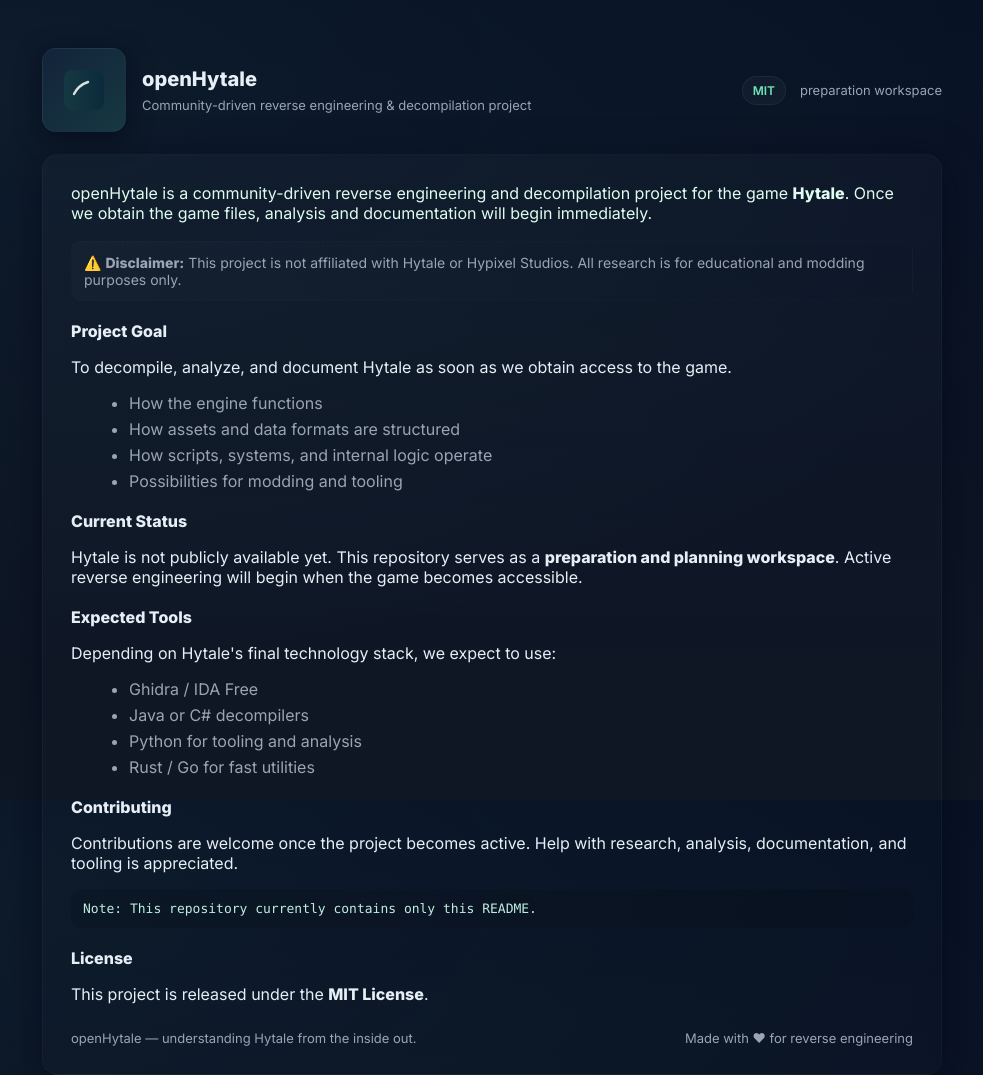
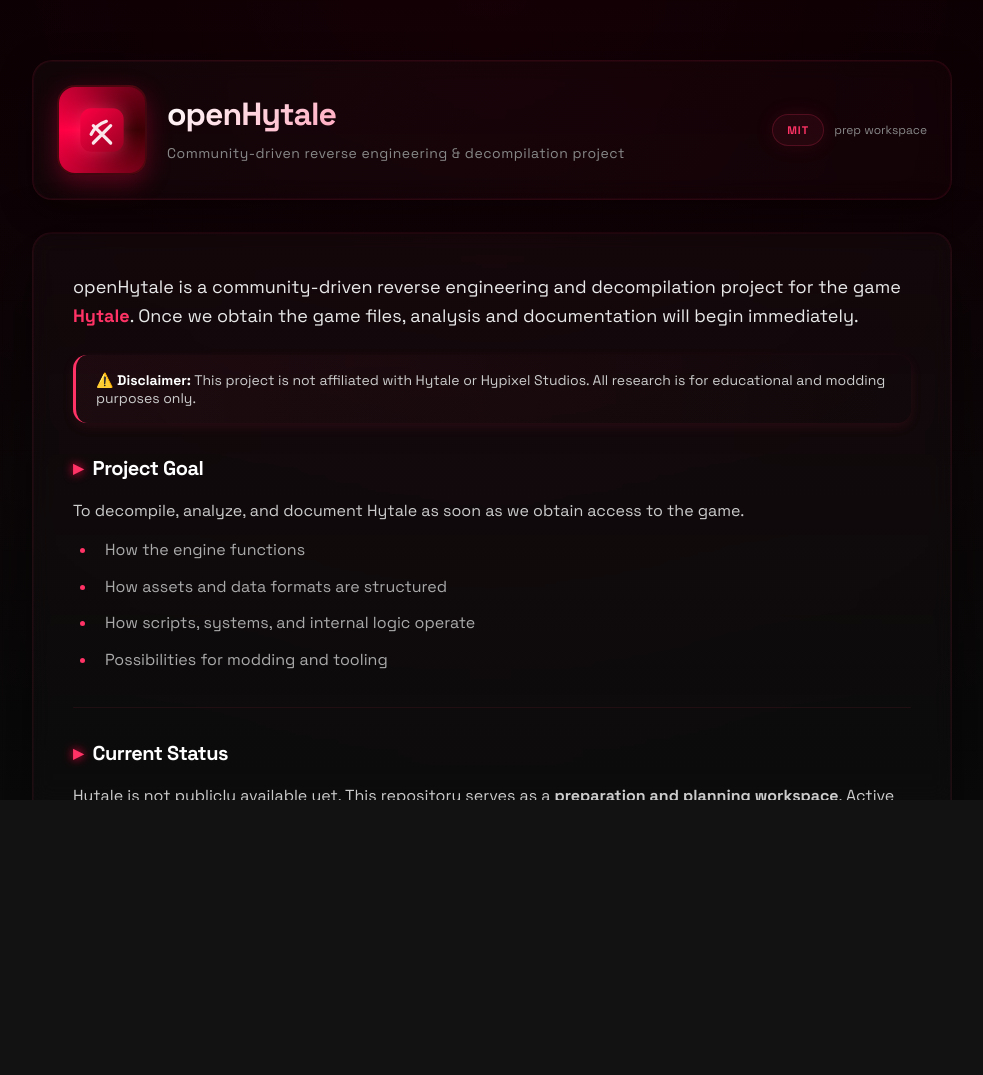
Before and after one commit to openHytaleProject/website, a plain HTML site: page index.html in a window 1280 px wide. Shown: the whole page, without its empty margins (148-1131 px from the left). After the commit the page ends 800 px from the top, so only its background shows below. Drawn offline with Linux system fonts and the light colour scheme.

Commit message:
Update index.html

```diff
--- a/index.html
+++ b/index.html
@@ -5,82 +5,182 @@
   <meta name="viewport" content="width=device-width,initial-scale=1" />
   <title>openHytale — README</title>
   <meta name="description" content="openHytale — community reverse-engineering project README" />
-  <link href="https://fonts.googleapis.com/css2?family=Inter:wght@300;400;600;800&display=swap" rel="stylesheet">
+  <link href="https://fonts.googleapis.com/css2?family=JetBrains+Mono:wght@400;600;800&family=Space+Grotesk:wght@400;600;700&display=swap" rel="stylesheet">
   <style>
     :root{
-      --bg:#0f1724; /* deep navy */
-      --card:#0b1220;
-      --muted:#9aa4b2;
-      --accent:#6ee7b7;
-      --glass: rgba(255,255,255,0.03);
-      --radius:16px;
+      --bg:#0a0a0a;
+      --card:#111111;
+      --muted:#888888;
+      --accent:#ff3366;
+      --accent-glow:#ff0044;
+      --glass: rgba(255,51,102,0.03);
+      --radius:20px;
       color-scheme: dark;
-      font-family: 'Inter', system-ui, -apple-system, 'Segoe UI', Roboto, 'Helvetica Neue', Arial;
+      font-family: 'Space Grotesk', system-ui, -apple-system, sans-serif;
     }
-    *{box-sizing:border-box}
-    html,body{height:100%}
+    *{box-sizing:border-box;margin:0;padding:0}
+    html,body{height:100%;overflow-x:hidden}
     body{
-      margin:0; background: radial-gradient(1200px 600px at 10% 10%, rgba(110,231,183,0.05), transparent),
-                linear-gradient(180deg, #071024 0%, var(--bg) 100%);
-      color:#e6eef6; -webkit-font-smoothing:antialiased; -moz-osx-font-smoothing:grayscale;
-      padding:48px; display:flex; align-items:flex-start; justify-content:center;
+      background: radial-gradient(ellipse 1400px 800px at 50% 0%, rgba(255,0,68,0.08), transparent),
+                  linear-gradient(180deg, #000000 0%, var(--bg) 100%);
+      color:#f5f5f5; -webkit-font-smoothing:antialiased; -moz-osx-font-smoothing:grayscale;
+      padding:60px 24px; display:flex; align-items:flex-start; justify-content:center;
+      position:relative;
     }
 
-    .wrapper{max-width:900px; width:100%}
+    /* Animated grid background */
+    body::before{
+      content:''; position:absolute; inset:0;
+      background-image:
+        linear-gradient(rgba(255,51,102,0.03) 1px, transparent 1px),
+        linear-gradient(90deg, rgba(255,51,102,0.03) 1px, transparent 1px);
+      background-size: 50px 50px;
+      pointer-events:none;
+      animation: grid-pulse 8s ease-in-out infinite;
+    }
+
+    @keyframes grid-pulse{
+      0%, 100%{opacity:0.3}
+      50%{opacity:0.1}
+    }
+
+    .wrapper{max-width:920px; width:100%; position:relative; z-index:1}
 
     header{
-      display:flex; gap:16px; align-items:center; margin-bottom:22px;
+      display:flex; gap:20px; align-items:center; margin-bottom:32px;
+      padding:24px; background: linear-gradient(135deg, rgba(255,255,255,0.02), rgba(255,51,102,0.02));
+      border-radius:var(--radius); border:1px solid rgba(255,51,102,0.1);
+      box-shadow: 0 8px 32px rgba(0,0,0,0.4), 0 0 0 1px rgba(255,51,102,0.05) inset;
+      backdrop-filter: blur(10px);
     }
+
     .logo{
-      width:84px; height:84px; border-radius:14px; background:linear-gradient(135deg,#13233a,#163842);
-      display:flex; align-items:center; justify-content:center; box-shadow: 0 6px 24px rgba(2,6,23,0.6);
-      flex-shrink:0; border:1px solid rgba(255,255,255,0.04);
+      width:90px; height:90px; border-radius:18px;
+      background:linear-gradient(135deg, #1a0000, #330000);
+      display:flex; align-items:center; justify-content:center;
+      box-shadow: 0 8px 24px rgba(255,0,68,0.3), 0 0 40px rgba(255,0,68,0.15) inset;
+      flex-shrink:0; border:2px solid rgba(255,51,102,0.15);
+      position:relative; overflow:hidden;
     }
-    .logo h1{margin:0; font-size:28px; letter-spacing:-1px}
 
-    .title h2{margin:0; font-weight:800; font-size:20px}
-    .title p{margin:6px 0 0; color:var(--muted); font-size:13px}
+    .logo::before{
+      content:''; position:absolute; inset:-50%;
+      background: conic-gradient(from 0deg, transparent, var(--accent-glow), transparent);
+      animation: logo-spin 4s linear infinite;
+    }
+
+    @keyframes logo-spin{
+      to{transform:rotate(360deg)}
+    }
+
+    .logo svg{position:relative; z-index:2; filter: drop-shadow(0 0 8px rgba(255,51,102,0.5))}
+
+    .title h2{
+      margin:0; font-weight:800; font-size:32px;
+      background: linear-gradient(135deg, #ffffff, var(--accent));
+      -webkit-background-clip: text; -webkit-text-fill-color: transparent;
+      background-clip: text; letter-spacing:-1px;
+    }
+    .title p{margin:8px 0 0; color:var(--muted); font-size:14px; letter-spacing:0.5px}
+
+    .header-badges{
+      margin-left:auto; display:flex; gap:10px; align-items:center; flex-wrap:wrap;
+    }
+
+    .badge{
+      display:inline-block; background:rgba(255,51,102,0.08); padding:8px 14px;
+      border-radius:999px; font-weight:700; color:var(--accent); font-size:11px;
+      border:1px solid rgba(255,51,102,0.2); text-transform:uppercase; letter-spacing:1px;
+      box-shadow: 0 0 20px rgba(255,51,102,0.1);
+    }
 
     main{
-      background: linear-gradient(180deg, rgba(255,255,255,0.02), transparent);
-      border-radius:var(--radius); padding:28px; box-shadow: 0 10px 40px rgba(2,6,23,0.6);
-      border:1px solid rgba(255,255,255,0.03);
+      background: linear-gradient(180deg, rgba(255,255,255,0.02), rgba(0,0,0,0.2));
+      border-radius:var(--radius); padding:40px;
+      box-shadow: 0 20px 60px rgba(0,0,0,0.6), 0 0 0 1px rgba(255,51,102,0.05) inset;
+      border:1px solid rgba(255,51,102,0.08);
+      backdrop-filter: blur(10px);
     }
 
-    .lead{margin:0 0 18px; color:#dffcf0}
-    .disclaimer{background:linear-gradient(90deg, rgba(255,255,255,0.02), transparent); padding:12px; border-radius:10px; color:var(--muted); font-size:14px; border:1px dashed rgba(255,255,255,0.02)}
+    .lead{
+      margin:0 0 24px; color:#e8e8e8; font-size:18px; line-height:1.6;
+      font-weight:400;
+    }
+    .lead strong{color:var(--accent); font-weight:700}
 
-    section{margin-top:20px}
-    h3{margin:0 0 10px; font-size:16px}
-    ul{margin:8px 0 0 18px; color:var(--muted)}
-    li{margin:6px 0}
+    .disclaimer{
+      background: linear-gradient(90deg, rgba(255,51,102,0.05), transparent);
+      padding:16px 20px; border-radius:14px; color:#cccccc; font-size:14px;
+      border-left:3px solid var(--accent); margin-bottom:32px;
+      box-shadow: 0 4px 12px rgba(255,51,102,0.1);
+    }
+    .disclaimer strong{color:#ffffff}
 
-    .badge{display:inline-block;background:var(--glass);padding:6px 10px;border-radius:999px;font-weight:600;color:var(--accent);font-size:12px;border:1px solid rgba(110,231,183,0.08)}
+    section{margin-top:32px; padding-top:32px; border-top:1px solid rgba(255,51,102,0.08)}
+    section:first-of-type{border-top:none; margin-top:0; padding-top:0}
 
-    footer{margin-top:26px;color:var(--muted);font-size:13px;display:flex;justify-content:space-between;align-items:center}
+    h3{
+      margin:0 0 16px; font-size:20px; font-weight:700;
+      color:#ffffff; letter-spacing:-0.5px;
+      display:flex; align-items:center; gap:10px;
+    }
+
+    h3::before{
+      content:'▸'; color:var(--accent); font-size:20px;
+      text-shadow: 0 0 10px var(--accent-glow);
+    }
+
+    p{line-height:1.7; color:#cccccc; margin:0 0 12px}
+
+    ul{margin:12px 0 0 24px; color:#aaaaaa; line-height:1.8}
+    li{margin:8px 0; padding-left:8px}
+    li::marker{color:var(--accent)}
+
+    .codebox{
+      margin-top:16px; padding:16px 20px; border-radius:12px;
+      background:rgba(0,0,0,0.4);
+      font-family:'JetBrains Mono', ui-monospace, monospace;
+      color:#ff6b9d; font-size:13px; border:1px solid rgba(255,51,102,0.15);
+      box-shadow: 0 0 20px rgba(255,51,102,0.05) inset;
+    }
+
+    footer{
+      margin-top:40px; padding-top:24px; border-top:1px solid rgba(255,51,102,0.08);
+      color:var(--muted); font-size:13px; display:flex;
+      justify-content:space-between; align-items:center; flex-wrap:wrap; gap:16px;
+    }
 
     /* responsive */
     @media (max-width:720px){
-      body{padding:20px}
-      .logo{width:64px;height:64px}
-      .title h2{font-size:18px}
+      body{padding:32px 16px}
+      header{flex-direction:column; text-align:center}
+      .header-badges{margin-left:0}
+      .logo{width:72px; height:72px}
+      .title h2{font-size:24px}
+      main{padding:28px 20px}
+      footer{flex-direction:column; text-align:center}
     }
 
-    /* decorative code block */
-    .codebox{margin-top:12px;padding:12px;border-radius:10px;background:rgba(0,0,0,0.12);font-family:ui-monospace, SFMono-Regular, Menlo, Monaco, 'Roboto Mono', monospace;color:#bfeee0;font-size:13px}
+    /* Glow effect on hover for interactive feel */
+    .badge:hover{
+      background:rgba(255,51,102,0.12);
+      box-shadow: 0 0 30px rgba(255,51,102,0.2);
+      transform: translateY(-1px);
+      transition: all 0.3s ease;
+    }
   </style>
 </head>
 <body>
   <div class="wrapper">
     <header>
-      <div class="logo" aria-hidden>
-        <svg width="48" height="48" viewBox="0 0 24 24" fill="none" xmlns="http://www.w3.org/2000/svg">
-          <rect x="2" y="2" width="20" height="20" rx="4" fill="url(#g)" />
-          <path d="M7 14c1.5-3 4-5 7-6" stroke="white" stroke-opacity="0.85" stroke-width="1.2" stroke-linecap="round" stroke-linejoin="round"/>
+      <div class="logo" aria-label="openHytale logo">
+        <svg width="52" height="52" viewBox="0 0 24 24" fill="none" xmlns="http://www.w3.org/2000/svg">
+          <rect x="2" y="2" width="20" height="20" rx="5" fill="url(#redGrad)" />
+          <path d="M7 14c1.5-3 4-5 7-6M8 10l8 8M16 10l-8 8" stroke="white" stroke-opacity="0.9" stroke-width="1.5" stroke-linecap="round" stroke-linejoin="round"/>
           <defs>
-            <linearGradient id="g" x1="0" x2="1">
-              <stop offset="0" stop-color="#163842" />
-              <stop offset="1" stop-color="#0b2b3c" />
+            <linearGradient id="redGrad" x1="0" y1="0" x2="1" y2="1">
+              <stop offset="0" stop-color="#ff0044" />
+              <stop offset="1" stop-color="#990022" />
             </linearGradient>
           </defs>
         </svg>
@@ -88,12 +188,12 @@
 
       <div class="title">
         <h2>openHytale</h2>
-        <p class="muted">Community-driven reverse engineering & decompilation project</p>
+        <p>Community-driven reverse engineering & decompilation project</p>
       </div>
 
-      <div style="margin-left:auto;display:flex;gap:8px;align-items:center">
+      <div class="header-badges">
         <span class="badge">MIT</span>
-        <span style="color:var(--muted);font-size:13px;margin-left:6px">preparation workspace</span>
+        <span style="color:var(--muted);font-size:12px">prep workspace</span>
       </div>
     </header>
 
@@ -144,7 +244,7 @@
 
       <footer>
         <div>openHytale — understanding Hytale from the inside out.</div>
-        <div style="color:var(--muted);font-size:13px">Made with ♥ for reverse engineering</div>
+        <div>Made with ♥ for reverse engineering</div>
       </footer>
     </main>
   </div>
```
